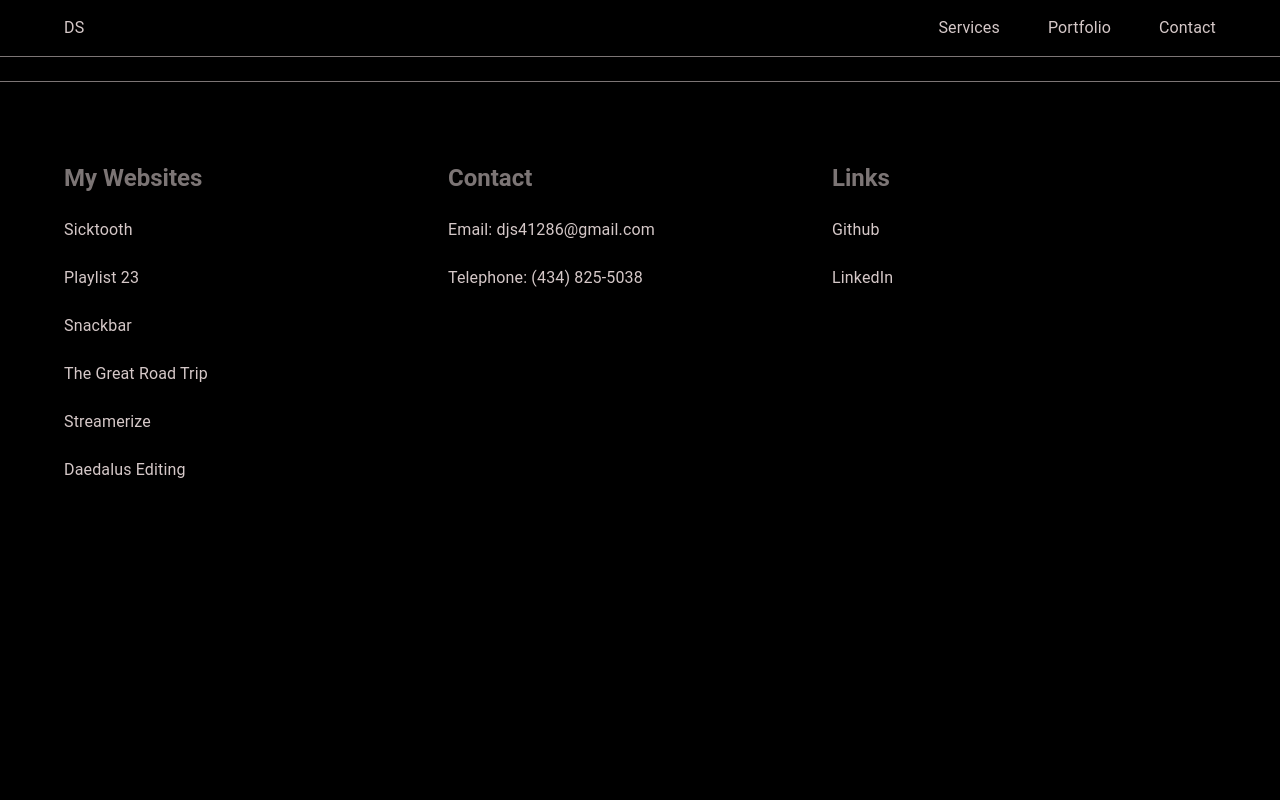
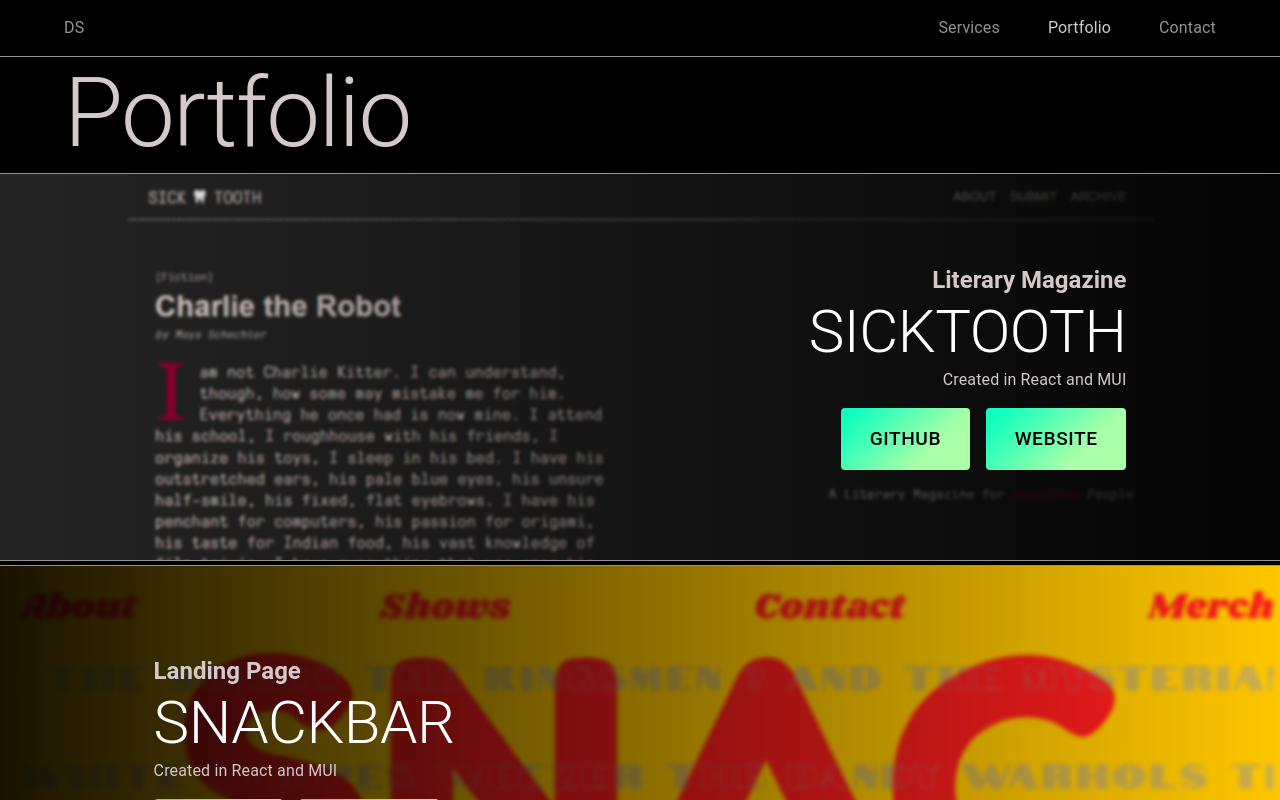
Before and after one commit to DaedalusFiction/portfolio, a React (Create React App) app: page /portfolio in a window 1280 px wide. Shown: the top 800 px of the page. Built offline with nearby package versions, Linux system fonts and the light colour scheme.

Commit message:
styled header links, button gradient

```diff
--- a/src/App.css
+++ b/src/App.css
@@ -1,5 +1,5 @@
 :root {
     --bg-dark: #000000;
     --color-primary: rgb(213, 200, 200);
-    --color-primary-dark: #7c7575;
+    --color-primary-dark: #989393;
 }
--- a/src/App.js
+++ b/src/App.js
@@ -1,11 +1,9 @@
-import logo from "./logo.svg";
 import "./App.css";
 import Layout from "./routes/Layout";
 import { Route, Routes } from "react-router-dom";
 import Home from "./routes/Home";
 import Portfolio from "./routes/Portfolio";
 import Services from "./routes/Services";
-import { ThemeProvider } from "@emotion/react";
 import Contact from "./routes/Contact";
 
 function App() {
--- a/src/assets/themes/primaryTheme.js
+++ b/src/assets/themes/primaryTheme.js
@@ -39,16 +39,16 @@ const darkTheme = createTheme({
                 root: {
                     fontSize: "1.2rem",
                     background:
-                        "linear-gradient(45deg, #FE6B8B 30%, #FF8E53 90%)",
+                        "linear-gradient(-45deg, #aaffa9 30%, #11ffbd 90%)",
                     border: 0,
                     padding: ".75em 1.5em",
                     textDecoration: "none",
 
-                    color: "white",
+                    color: "black",
                     "&:hover": {
                         transition: "3000ms",
                         background:
-                            "linear-gradient(-45deg, #FE6B8B 30%, #FF8E53 90%)",
+                            "linear-gradient(45deg, #aaffa9 30%, #11ffbd 90%)",
                     },
                 },
             },
--- a/src/components/Header.js
+++ b/src/components/Header.js
@@ -1,8 +1,11 @@
 import { Box, Container } from "@mui/material";
 import React from "react";
 import { Link } from "@mui/material";
+import { useLocation } from "react-router-dom";
 
 const Header = () => {
+    const location = useLocation();
+
     return (
         <Box
             sx={{
@@ -21,18 +24,63 @@ const Header = () => {
                 }}
             >
                 <Box>
-                    <Link href="/" underline="hover">
+                    <Link
+                        href="/"
+                        underline="none"
+                        sx={{
+                            color:
+                                location.pathname === "/"
+                                    ? "var(--color-primary)"
+                                    : "var(--color-primary-dark)",
+                            "&:hover": {
+                                color: "var(--color-primary)",
+                            },
+                        }}
+                    >
                         DS
                     </Link>
                 </Box>
                 <Box sx={{ display: { xs: "none", md: "flex" }, gap: "3em" }}>
-                    <Link href="services" underline="hover">
+                    <Link
+                        href="services"
+                        underline="none"
+                        sx={{
+                            color:
+                                location.pathname === "/services"
+                                    ? "var(--color-primary)"
+                                    : "var(--color-primary-dark)",
+                            "&:hover": {
+                                color: "var(--color-primary)",
+                            },
+                        }}
+                    >
                         Services
                     </Link>
-                    <Link href="portfolio" underline="hover">
+                    <Link
+                        href="portfolio"
+                        underline="none"
+                        sx={{
+                            color:
+                                location.pathname === "/portfolio"
+                                    ? "var(--color-primary)"
+                                    : "var(--color-primary-dark)",
+                            "&:hover": {
+                                color: "var(--color-primary)",
+                            },
+                        }}
+                    >
                         Portfolio
                     </Link>
-                    <Link href="contact" underline="hover">
+                    <Link
+                        href="contact"
+                        underline="none"
+                        sx={{
+                            color:
+                                location.pathname === "/contact"
+                                    ? "var(--color-primary)"
+                                    : "var(--color-primary-dark)",
+                        }}
+                    >
                         Contact
                     </Link>
                 </Box>
--- a/src/components/WebsitePreview.js
+++ b/src/components/WebsitePreview.js
@@ -1,6 +1,6 @@
-import { Box, Button, Grid, Link, Typography } from "@mui/material";
-import React from "react";
-import earth from "../assets/images/earth.jpg";
+import { Box, Button, Grid, Link, Slide, Typography } from "@mui/material";
+import { useState } from "react";
+import InView from "react-intersection-observer";
 
 const WebsitePreview = ({
     align,
@@ -11,16 +11,19 @@ const WebsitePreview = ({
     github,
     website,
 }) => {
-    const direction = align === "end" ? "right" : "left";
+    const [isInView, setIsInView] = useState(false);
     return (
         <Box
             sx={{
                 display: "flex",
                 flexDirection: "column",
-                alignItems: { xs: "start", sm: align },
+                alignItems: {
+                    xs: "start",
+                    sm: align === "left" ? "start" : "end",
+                },
                 margin: ".25em 0",
                 padding: "7vw 12vw",
-                backgroundImage: `linear-gradient(to ${direction}, rgba(0, 0, 0, 0), rgba(0, 0, 0, 0.9)),
+                backgroundImage: `linear-gradient(to ${align}, rgba(0, 0, 0, 0), rgba(0, 0, 0, 0.9)),
   url(${background})`,
                 // filter: "blur(2px)",
                 backgroundSize: "cover",
@@ -38,21 +41,40 @@ const WebsitePreview = ({
                 {content}
             </Typography>
             <Box sx={{ display: "flex", gap: "1em", marginTop: "1em" }}>
+                <InView
+                    as="div"
+                    onChange={(inView, entry) => {
+                        setIsInView(inView);
+                    }}
+                >
                     <Link
                         underline="none"
                         href={github}
                         target="_blank"
                         rel="noreferrer"
                     >
+                        <Slide
+                            direction={align === "left" ? "right" : "left"}
+                            in={isInView}
+                            timeout={align === "left" ? 750 : 450}
+                        >
                             <Button>Github</Button>
+                        </Slide>
                     </Link>
+                </InView>
                 <Link
                     underline="none"
                     href={website}
                     target="_blank"
                     rel="noreferrer"
                 >
+                    <Slide
+                        direction={align === "left" ? "right" : "left"}
+                        in={isInView}
+                        timeout={align === "left" ? 350 : 550}
+                    >
                         <Button>Website</Button>
+                    </Slide>
                 </Link>
             </Box>
         </Box>
--- a/src/routes/Home.js
+++ b/src/routes/Home.js
@@ -146,7 +146,7 @@ const Home = () => {
             </Container>
             <Box>
                 <WebsitePreview
-                    align="end"
+                    align="right"
                     type="Literary Magazine"
                     title="SICKTOOTH"
                     content="Created in React and MUI"
@@ -155,7 +155,7 @@ const Home = () => {
                     website="https://www.sicktooth.com/"
                 />
                 <WebsitePreview
-                    align="start"
+                    align="left"
                     type="Landing Page"
                     title="SNACKBAR"
                     content="Created in React and MUI"
@@ -165,7 +165,7 @@ const Home = () => {
                 />
 
                 <WebsitePreview
-                    align="end"
+                    align="right"
                     type="Event"
                     title="The Great Road Trip"
                     content="Created in React and MUI"
--- a/src/routes/Portfolio.js
+++ b/src/routes/Portfolio.js
@@ -1,7 +1,48 @@
+import { Container, Typography } from "@mui/material";
 import React from "react";
+import WebsitePreview from "../components/WebsitePreview";
+import sicktoothScreencap from "../assets/images/sicktoothScreencapBlurred.png";
+import roadtripScreencap from "../assets/images/roadtripScreencapBlurred.png";
+import snackbarScreencap from "../assets/images/snackbarScreencapBlurred.png";
 
 const Portfolio = () => {
-    return <div>Portfolio</div>;
+    return (
+        <>
+            <Container maxWidth="lg">
+                <Typography variant="h1" color="primary">
+                    Portfolio
+                </Typography>
+            </Container>
+            <WebsitePreview
+                align="right"
+                type="Literary Magazine"
+                title="SICKTOOTH"
+                content="Created in React and MUI"
+                background={sicktoothScreencap}
+                github="https://github.com/DaedalusFiction/sicktooth"
+                website="https://www.sicktooth.com/"
+            />
+            <WebsitePreview
+                align="left"
+                type="Landing Page"
+                title="SNACKBAR"
+                content="Created in React and MUI"
+                background={snackbarScreencap}
+                github="https://github.com/DaedalusFiction/snackbar"
+                website="https://www.snackbarband.com/"
+            />
+
+            <WebsitePreview
+                align="right"
+                type="Event"
+                title="The Great Road Trip"
+                content="Created in React and MUI"
+                background={roadtripScreencap}
+                github="https://github.com/DaedalusFiction/roadtrip"
+                website="https://www.thegreatroadtrip.net/"
+            />
+        </>
+    );
 };
 
 export default Portfolio;
```
Lines whose indentation alone changed are shown as unchanged.
